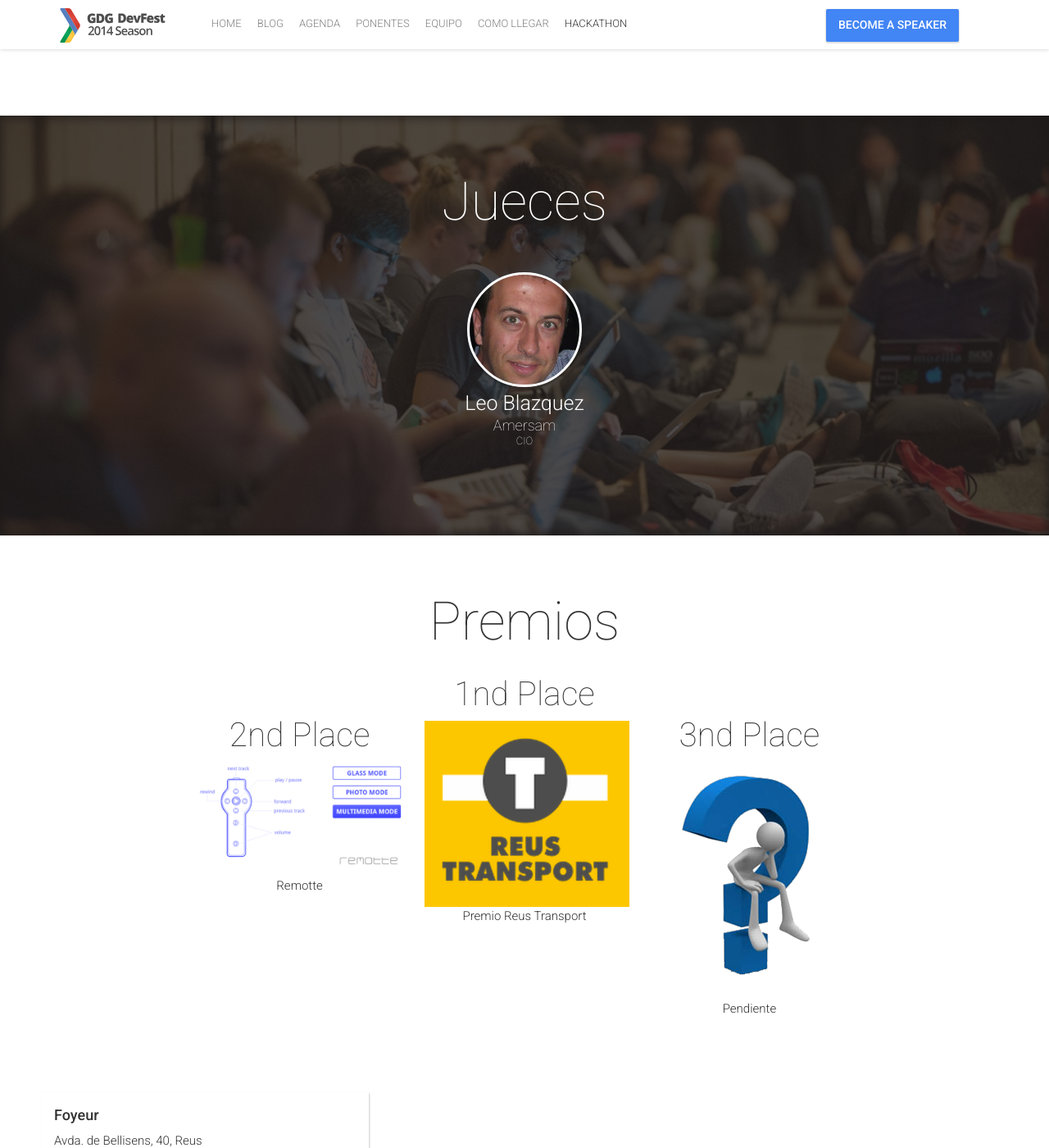
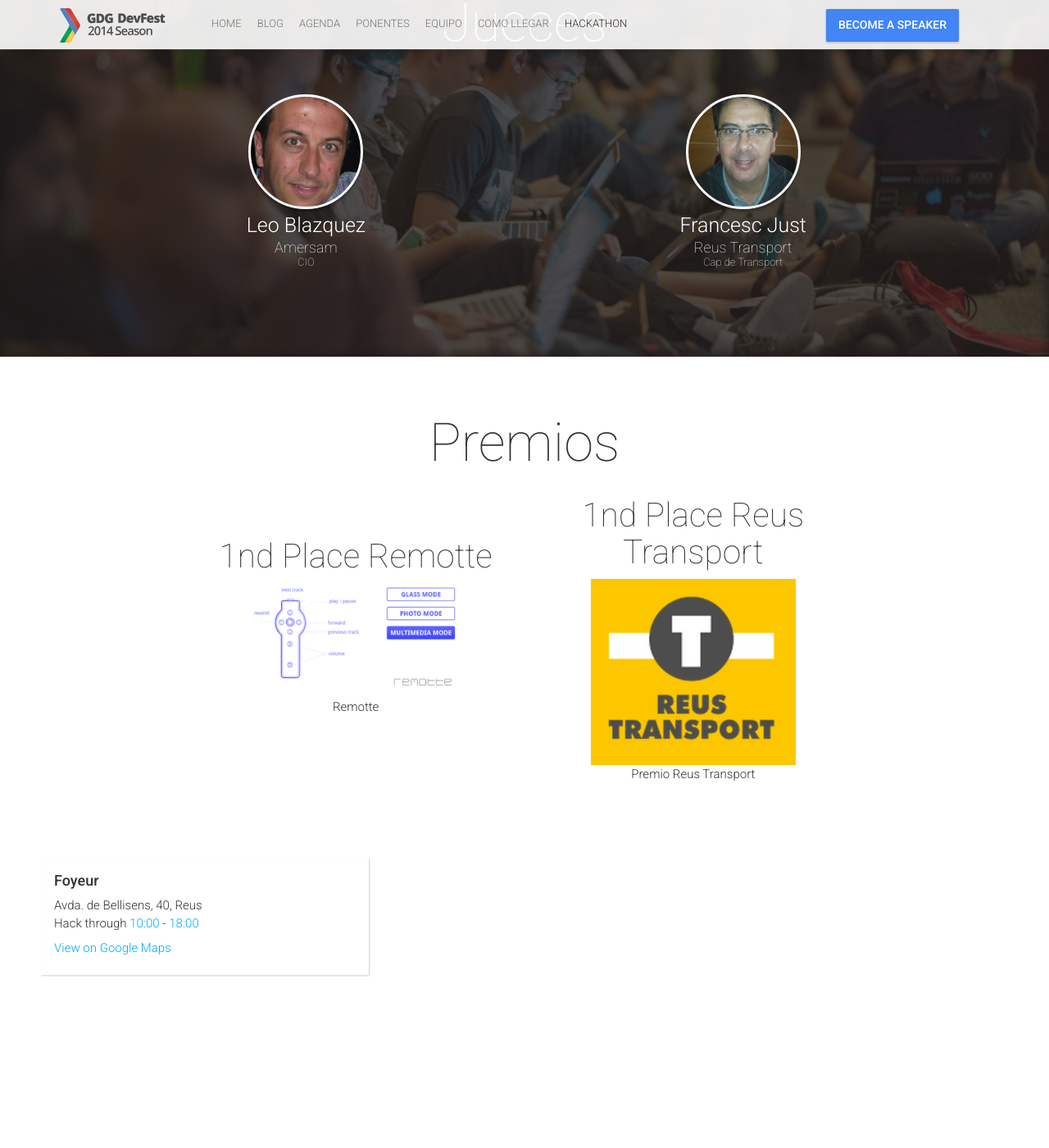
Before and after one commit to TomasGiS/zeppelin, a Jekyll site: the page built from hackathon.html, in a window 1280 px wide and 1400 px high, scrolled down 1226 px. Shown: the whole window at 82% size. Built offline with Jekyll 4.4.1, drawn with Linux system fonts in a browser that asks for light colours; nearby versions of some CDN libraries; comment, search, counter and statistics services are not loaded.

Commit message:
Update Hackathon data

```diff
--- a/_config.yml
+++ b/_config.yml
@@ -211,7 +211,6 @@ aboutHackathonTitle: "Meet our themes"
 hackathonRows:
  - {title: "Remotte",image: "hackathon-1.png"}
  - {title: "Android Wear",image: "hackathon-0.png"}
- - {title: "Pendiente",image: "hackathon-0.png"}
 
 # Hackathon Judges Block
 judgesImage: "judges.jpg"
@@ -220,9 +219,8 @@ judgesTitle: "Jueces"
 # Hackathon Prizes Block
 prizesTitle: "Premios"
 prizes:
- - {title: "2nd Place", image: "prize-2.png", info: "Remotte"}
- - {title: "1nd Place", image: "prize-1.png", info: "Premio Reus Transport"}
- - {title: "3nd Place", image: "prize-3.png", info: "Pendiente"}
+ - {title: "1nd Place Remotte ", image: "prize-2.png", info: "Remotte"}
+ - {title: "1nd Place Reus Transport", image: "prize-1.png", info: "Premio Reus Transport"}
 
 # Hackathon Location Block
 hackathonLocationBlockTitle: "Location"
--- a/_data/judges.yml
+++ b/_data/judges.yml
@@ -9,3 +9,10 @@
     - {name: "google-plus", link: "https://plus.google.com/+LeoBlázquez"}
     - {name: "twitter", link: "https://twitter.com/leoblazquez"}
     - {name: "Linked-in", link: "http://t.co/PjNYQNWFXO"}
+-
+    id: 20
+    name: "Francesc"
+    surname: "Just"
+    company: "Reus Transport"
+    title: "Cap de Transport"
+    thumbnailUrl: just.jpg
```
Also changed, not shown: img/people/just.jpg (added).
